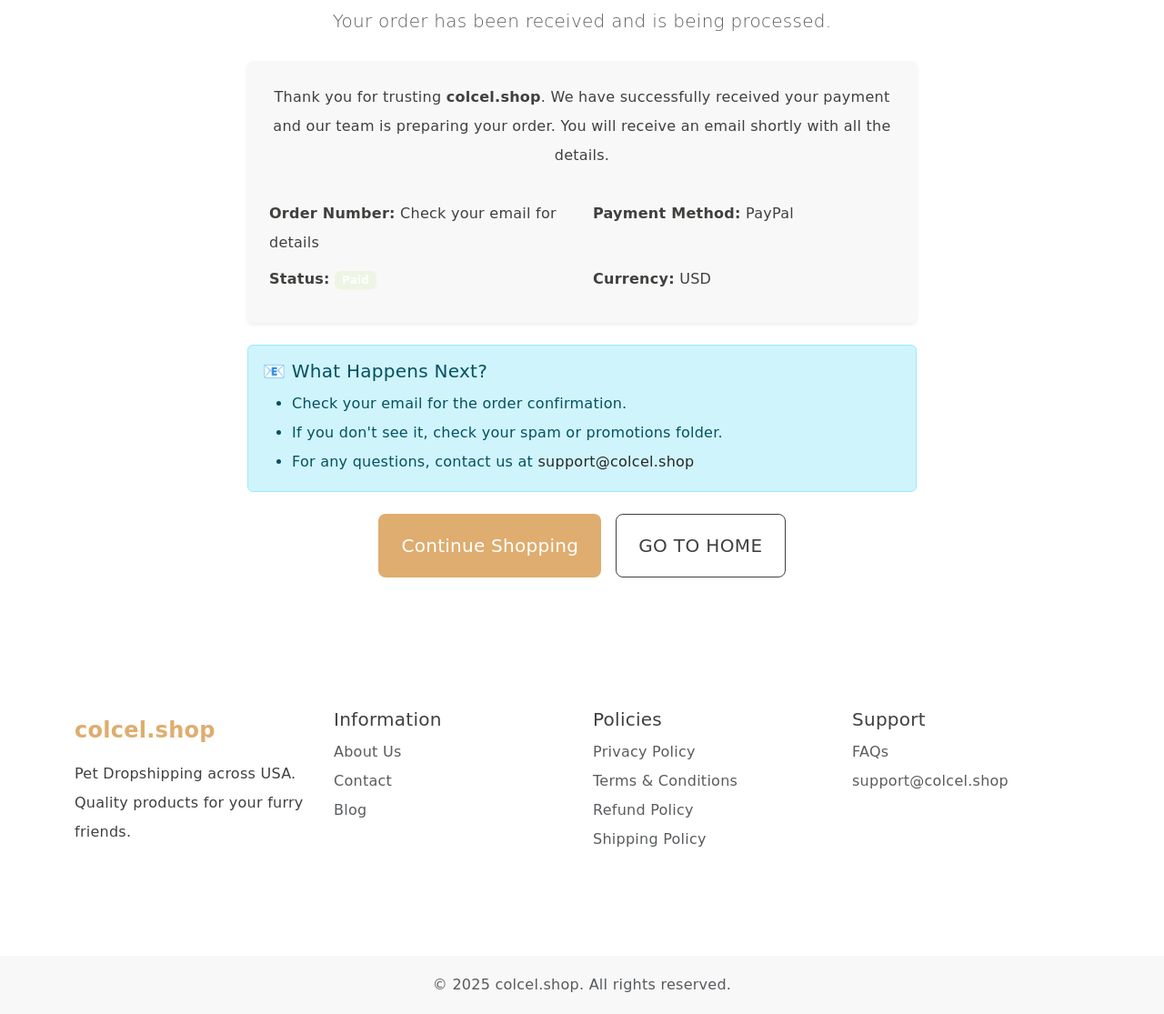
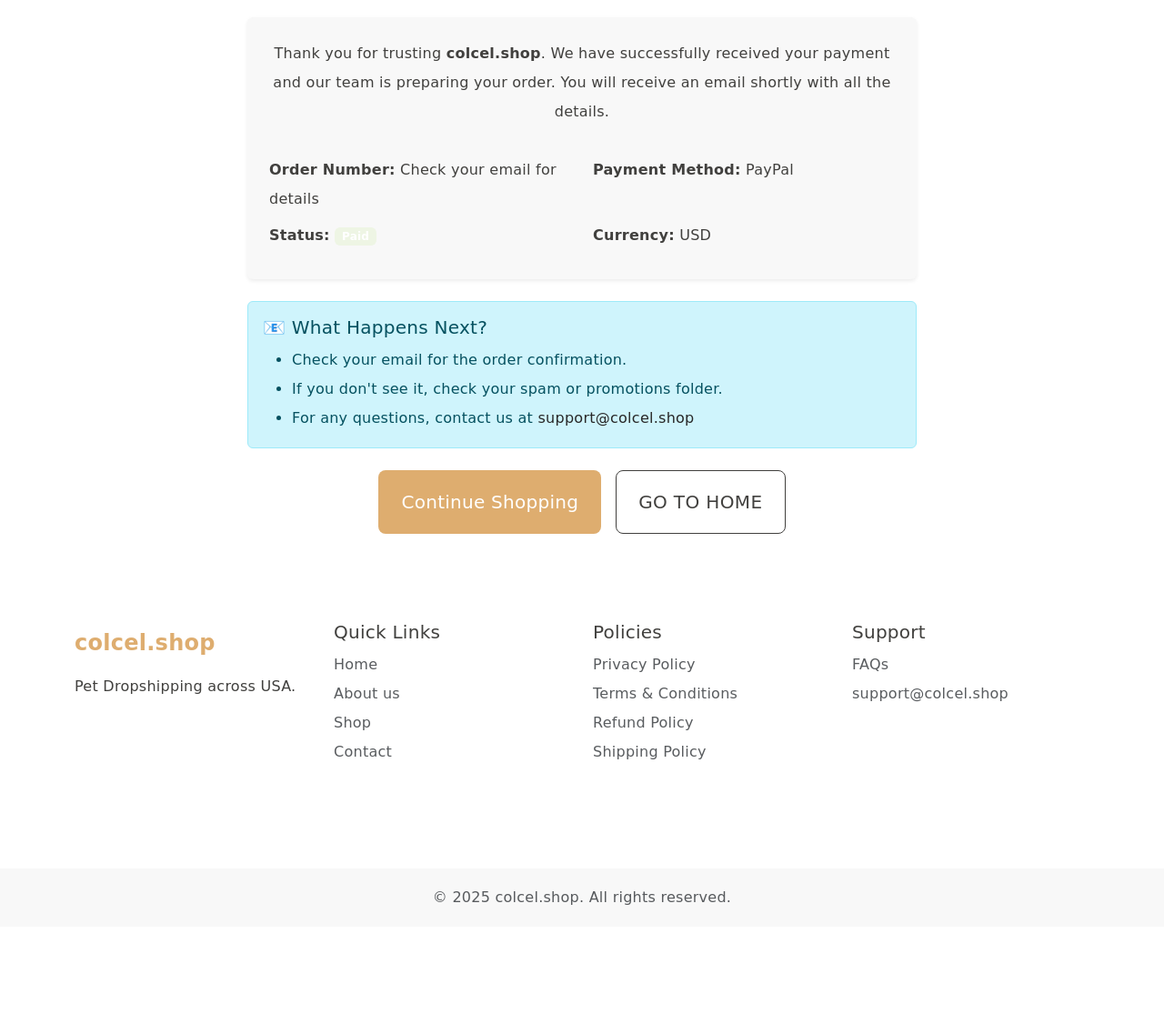
Before and after one commit to colcel2005/waggy, a plain HTML site: page thankyou.html in a window 1280 px wide. Shown: the part 354-1469 px from the top of the page at 91% size. After the commit the page ends 1373 px from the top, so only its background shows below. Drawn offline with nearby package versions, Linux system fonts and the light colour scheme; a web font is replaced by a local one.

Commit message:
Update thankyou.html
se corrige el footer se agregan nuevas paginas

```diff
--- a/thankyou.html
+++ b/thankyou.html
@@ -10,36 +10,27 @@
   <link href="https://fonts.googleapis.com/css2?family=Chilanka&family=Montserrat:wght@300;400;500&display=swap" rel="stylesheet">
 </head>
 <body>
-
   <div class="preloader-wrapper"><div class="preloader"></div></div>
 
   <header>
     <div class="container py-3">
       <div class="row align-items-center">
-        <div class="col-6">
-          <a href="index.html" class="fs-3 fw-bold text-primary text-decoration-none">colcel.shop</a>
-        </div>
-        <div class="col-6 text-end">
-          <a href="index.html" class="btn btn-outline-dark btn-sm rounded-1">← Back to Shop</a>
-        </div>
+        <div class="col-6"><a href="index.html" class="fs-3 fw-bold text-primary text-decoration-none">colcel.shop</a></div>
+        <div class="col-6 text-end"><a href="index.html" class="btn btn-outline-dark btn-sm rounded-1">← Back to Shop</a></div>
       </div>
     </div>
     <div class="container-fluid"><hr class="m-0"></div>
   </header>
 
   <main>
-    <div class="container my-5 py-5">
+    <div class="container my-5">
       <div class="row justify-content-center">
         <div class="col-md-8 text-center">
-
           <iconify-icon icon="mdi:check-circle" class="text-success" style="font-size: 80px;"></iconify-icon>
-
           <h1 class="display-4 fw-bold mt-4">Thank You for Your Purchase!</h1>
           <p class="lead text-muted mb-4">Your order has been received and is being processed.</p>
-
           <div class="card border-0 shadow-sm p-4 mb-4 bg-light">
             <p class="mb-2">Thank you for trusting <strong>colcel.shop</strong>. We have successfully received your payment and our team is preparing your order. You will receive an email shortly with all the details.</p>
-
             <div class="row mt-4 text-start" id="order-details">
               <div class="col-md-6 mb-2"><strong>Order Number:</strong> <span id="order-id">Processing...</span></div>
               <div class="col-md-6 mb-2"><strong>Payment Method:</strong> PayPal</div>
@@ -47,7 +38,6 @@
               <div class="col-md-6 mb-2"><strong>Currency:</strong> USD</div>
             </div>
           </div>
-
           <div class="alert alert-info text-start" role="alert">
             <h5 class="alert-heading">📧 What happens next?</h5>
             <ul class="mb-0">
@@ -56,12 +46,10 @@
               <li>For any questions, contact us at <a href="mailto:support@colcel.shop">support@colcel.shop</a></li>
             </ul>
           </div>
-
           <div class="d-flex justify-content-center gap-3 mt-4">
             <a href="shop.html" class="btn btn-primary btn-lg px-4">Continue Shopping</a>
             <a href="index.html" class="btn btn-outline-dark btn-lg px-4">Go to Home</a>
           </div>
-
         </div>
       </div>
     </div>
@@ -70,33 +58,24 @@
   <footer id="footer" class="my-5">
     <div class="container py-5">
       <div class="row">
-        <div class="col-md-3"><a href="index.html" class="fs-4 fw-bold text-primary text-decoration-none">colcel.shop</a><p class="mt-2">Pet Dropshipping across USA. Quality products for your furry friends.</p></div>
-        <div class="col-md-3"><h5>Information</h5><ul class="list-unstyled"><li><a href="about.html" class="text-decoration-none text-muted">About Us</a></li><li><a href="contact.html" class="text-decoration-none text-muted">Contact</a></li><li><a href="blog.html" class="text-decoration-none text-muted">Blog</a></li></ul></div>
+        <div class="col-md-3"><a href="index.html" class="fs-4 fw-bold text-primary text-decoration-none">colcel.shop</a><p class="mt-2">Pet Dropshipping across USA.</p></div>
+        <div class="col-md-3"><h5>Quick Links</h5><ul class="list-unstyled"><li><a href="index.html" class="text-decoration-none text-muted">Home</a></li><li><a href="about.html" class="text-decoration-none text-muted">About us</a></li><li><a href="shop.html" class="text-decoration-none text-muted">Shop</a></li><li><a href="contact.html" class="text-decoration-none text-muted">Contact</a></li></ul></div>
         <div class="col-md-3"><h5>Policies</h5><ul class="list-unstyled"><li><a href="privacy.html" class="text-decoration-none text-muted">Privacy Policy</a></li><li><a href="terms.html" class="text-decoration-none text-muted">Terms & Conditions</a></li><li><a href="refunds.html" class="text-decoration-none text-muted">Refund Policy</a></li><li><a href="shipping.html" class="text-decoration-none text-muted">Shipping Policy</a></li></ul></div>
         <div class="col-md-3"><h5>Support</h5><ul class="list-unstyled"><li><a href="faq.html" class="text-decoration-none text-muted">FAQs</a></li><li><a href="mailto:support@colcel.shop" class="text-decoration-none text-muted">support@colcel.shop</a></li></ul></div>
       </div>
     </div>
   </footer>
-
-  <div id="footer-bottom" class="bg-light py-3">
-    <div class="container text-center"><p class="m-0 text-muted">© 2025 colcel.shop. All rights reserved.</p></div>
-  </div>
+  <div id="footer-bottom" class="bg-light py-3"><div class="container text-center"><p class="m-0 text-muted">© 2025 colcel.shop. All rights reserved.</p></div></div>
 
   <script src="js/jquery-1.11.0.min.js"></script>
   <script src="https://cdn.jsdelivr.net/npm/bootstrap@5.3.0-alpha3/dist/js/bootstrap.bundle.min.js"></script>
   <script src="js/plugins.js"></script>
   <script src="js/script.js"></script>
   <script src="https://code.iconify.design/iconify-icon/1.0.7/iconify-icon.min.js"></script>
-
   <script>
-    // Extract order_id from URL parameter
     const urlParams = new URLSearchParams(window.location.search);
     const orderId = urlParams.get('order_id');
-    if (orderId) {
-      document.getElementById('order-id').textContent = orderId;
-    } else {
-      document.getElementById('order-id').textContent = 'Check your email for details';
-    }
+    document.getElementById('order-id').textContent = orderId || 'Check your email for details';
   </script>
 </body>
 </html>
```
